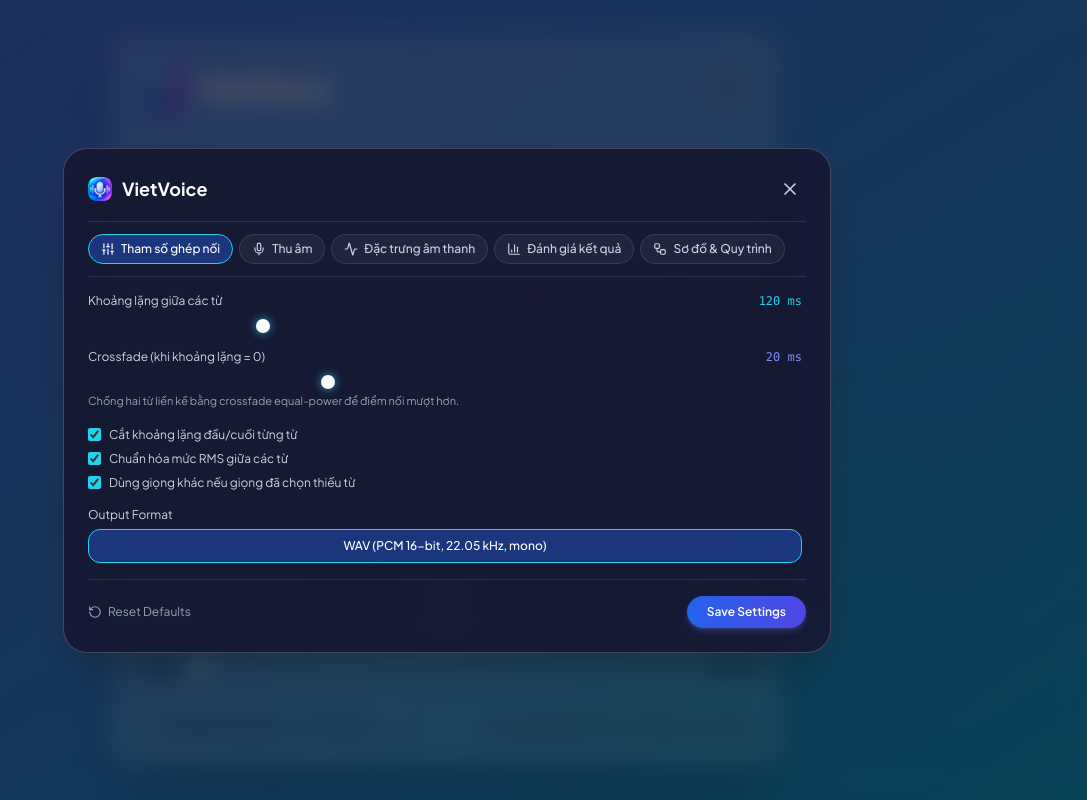
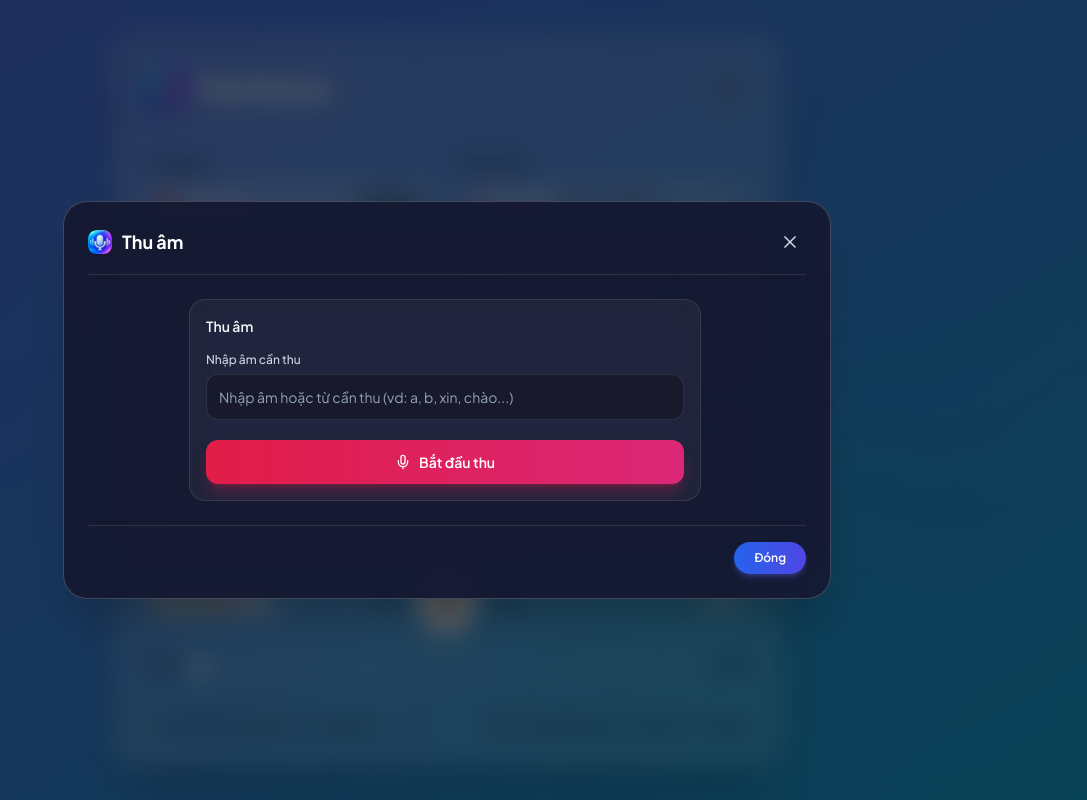
Before and after one commit to NhuYtech/VietVoice, a React (Vite) app: page / in a window 1280 px wide. Both pictures are taken after a click on the button "Settings". Shown: the whole page, without its empty margins (193-1280 px from the left). Built offline with nearby package versions, Linux system fonts and the light colour scheme.

Commit message:
refactor(settings): keep only recording (Thu âm) panel, remove all other redundant tabs

```diff
--- a/src/App.tsx
+++ b/src/App.tsx
@@ -10,15 +10,10 @@ import {
   Volume2,
   VolumeX,
   X,
-  Sliders,
   Check,
   RotateCcw,
   Headphones,
   Download,
-  Database,
-  Activity,
-  Workflow,
-  BarChart3,
   Mic,
   Loader2
 } from 'lucide-react';
@@ -26,10 +21,7 @@ import type { CorpusEntry, SynthResult } from './lib/types';
 import { getAllEntries } from './lib/store';
 import { loadManifest, normalizeText, synthesize } from './lib/tts';
 import logo from './assets/images/logo.png';
-import PipelinePanel from './components/PipelinePanel';
-import FeaturesPanel from './components/FeaturesPanel';
 import CorpusPanel from './components/CorpusPanel';
-import EvalPanel from './components/EvalPanel';
 
 interface VoiceOption {
   id: string;
@@ -72,15 +64,6 @@ const DEFAULT_VOICES: VoiceOption[] = [
 
 const SPEED_OPTIONS = [0.75, 1.0, 1.25, 1.5, 2.0];
 
-const SETTINGS_TABS = [
-  { id: 'params', label: 'Tham số ghép nối', icon: Sliders },
-  { id: 'corpus', label: 'Thu âm', icon: Mic },
-  { id: 'features', label: 'Đặc trưng âm thanh', icon: Activity },
-  { id: 'eval', label: 'Đánh giá kết quả', icon: BarChart3 },
-  { id: 'pipeline', label: 'Sơ đồ & Quy trình', icon: Workflow }
-] as const;
-type SettingsTabId = (typeof SETTINGS_TABS)[number]['id'];
-
 const DEFAULT_BARS = [
   22, 38, 55, 78, 92, 45, 68, 88, 100, 60, 35, 70, 85, 95, 50, 30, 65, 82,
   90, 75, 40, 60, 95, 80, 52, 38, 72, 86, 64, 42, 58, 74, 90, 65, 38, 24
@@ -90,7 +73,6 @@ export default function App() {
   // Corpus (ngữ liệu thu âm thật) & kết quả tổng hợp
   const [entries, setEntries] = useState<CorpusEntry[]>([]);
   const [lastResult, setLastResult] = useState<SynthResult | null>(null);
-  const [settingsTab, setSettingsTab] = useState<SettingsTabId>('params');
   const [statusMsg, setStatusMsg] = useState<string>('');
 
   // Input & Selection State
@@ -426,10 +408,7 @@ export default function App() {
                 <span>Prompt / Text</span>
                 <div className="flex items-center gap-2">
                   <button
-                    onClick={() => {
-                      setSettingsTab('corpus');
-                      setIsSettingsOpen(true);
-                    }}
+                    onClick={() => setIsSettingsOpen(true)}
                     className="text-[11px] text-slate-900 hover:text-black underline font-medium transition"
                   >
                     + Thu âm ({entries.length})
@@ -828,7 +807,7 @@ export default function App() {
                   alt="VietVoice Logo"
                   className="w-6 h-6 rounded-lg object-cover shadow-sm"
                 />
-                <h3 className="text-lg font-bold">VietVoice</h3>
+                <h3 className="text-lg font-bold">Thu âm</h3>
               </div>
               <button
                 onClick={() => setIsSettingsOpen(false)}
@@ -838,133 +817,18 @@ export default function App() {
               </button>
             </div>
 
-            {/* Sub-navigation inside Settings Modal */}
-            <div className="flex flex-wrap gap-1.5 py-3 border-b border-white/10">
-              {SETTINGS_TABS.map(({ id, label, icon: Icon }) => (
-                <button
-                  key={id}
-                  onClick={() => setSettingsTab(id)}
-                  className={`flex items-center gap-1.5 px-3 py-1.5 rounded-full text-xs font-medium border transition ${settingsTab === id
-                    ? 'bg-blue-600/40 border-cyan-400 text-white shadow-sm'
-                    : 'bg-white/5 border-white/10 text-slate-300 hover:bg-white/10 hover:text-white'
-                    }`}
-                >
-                  <Icon className="w-3.5 h-3.5" />
-                  {label}
-                </button>
-              ))}
-            </div>
-
-            {/* Settings Body */}
-            <div className="mt-4 flex-1 overflow-y-auto pr-1 space-y-4 text-sm">
-              {settingsTab === 'params' && (
-                <>
-                  {/* Khoảng lặng giữa các từ */}
-                  <div>
-                    <div className="flex justify-between text-xs text-slate-300 mb-1">
-                      <span>Khoảng lặng giữa các từ</span>
-                      <span className="font-mono text-cyan-400">{gapMs} ms</span>
-                    </div>
-                    <input
-                      type="range"
-                      min="0"
-                      max="500"
-                      step="10"
-                      value={gapMs}
-                      onChange={(e) => setGapMs(Number(e.target.value))}
-                      className="w-full h-1.5 bg-white/15 rounded-lg"
-                    />
-                  </div>
-
-                  {/* Crossfade */}
-                  <div>
-                    <div className="flex justify-between text-xs text-slate-300 mb-1">
-                      <span>Crossfade (khi khoảng lặng = 0)</span>
-                      <span className="font-mono text-indigo-400">{crossfadeMs} ms</span>
-                    </div>
-                    <input
-                      type="range"
-                      min="0"
-                      max="60"
-                      step="5"
-                      value={crossfadeMs}
-                      onChange={(e) => setCrossfadeMs(Number(e.target.value))}
-                      className="w-full h-1.5 bg-white/15 rounded-lg"
-                    />
-                    <p className="text-[11px] text-slate-400 mt-0.5">Chồng hai từ liền kề bằng crossfade equal-power để điểm nối mượt hơn.</p>
-                  </div>
-
-                  {/* Tiền xử lý */}
-                  <div className="space-y-2">
-                    {[
-                      { label: 'Cắt khoảng lặng đầu/cuối từng từ', value: trim, set: setTrim },
-                      { label: 'Chuẩn hóa mức RMS giữa các từ', value: normalize, set: setNormalize },
-                      { label: 'Dùng giọng khác nếu giọng đã chọn thiếu từ', value: fallbackSpeaker, set: setFallbackSpeaker }
-                    ].map((opt) => (
-                      <label key={opt.label} className="flex items-center gap-2 text-xs text-slate-300 cursor-pointer">
-                        <input
-                          type="checkbox"
-                          checked={opt.value}
-                          onChange={(e) => opt.set(e.target.checked)}
-                          className="accent-cyan-400"
-                        />
-                        {opt.label}
-                      </label>
-                    ))}
-                  </div>
-
-                  {/* Output Audio Format */}
-                  <div>
-                    <label className="block text-xs text-slate-300 mb-1.5">
-                      Output Format
-                    </label>
-                    <div className="grid grid-cols-1 gap-2">
-                      <div className="px-2 py-2 rounded-xl text-xs font-medium border bg-blue-600/40 border-cyan-400 text-white shadow-sm text-center">
-                        WAV (PCM 16-bit, 22.05 kHz, mono)
-                      </div>
-                    </div>
-                  </div>
-                </>
-              )}
-
-              {settingsTab === 'corpus' && (
-                <CorpusPanel entries={entries} refresh={refreshEntries} speaker={selectedVoice.name.replace('Giọng ', '')} />
-              )}
-
-              {settingsTab === 'features' && (
-                <FeaturesPanel entries={entries} />
-              )}
-
-              {settingsTab === 'eval' && (
-                <EvalPanel entries={entries} last={lastResult} />
-              )}
-
-              {settingsTab === 'pipeline' && (
-                <PipelinePanel />
-              )}
+            {/* Modal Body - Chỉ còn Thu âm */}
+            <div className="mt-4 flex-1 overflow-y-auto pr-1 text-sm">
+              <CorpusPanel entries={entries} refresh={refreshEntries} speaker={selectedVoice.name.replace('Giọng ', '')} />
             </div>
 
             {/* Modal Actions */}
-            <div className="mt-4 pt-4 border-t border-white/10 flex items-center justify-between">
-              <button
-                onClick={() => {
-                  setGapMs(120);
-                  setCrossfadeMs(20);
-                  setTrim(true);
-                  setNormalize(true);
-                  setFallbackSpeaker(true);
-                }}
-                className="flex items-center gap-1.5 text-xs text-slate-400 hover:text-white transition"
-              >
-                <RotateCcw className="w-3.5 h-3.5" />
-                Reset Defaults
-              </button>
-
+            <div className="mt-4 pt-4 border-t border-white/10 flex items-center justify-end">
               <button
                 onClick={() => setIsSettingsOpen(false)}
                 className="px-5 py-2 rounded-full bg-gradient-to-r from-blue-600 to-indigo-600 text-xs font-semibold text-white hover:from-blue-500 hover:to-indigo-500 shadow-md shadow-indigo-500/30 transition"
               >
-                Save Settings
+                Đóng
               </button>
             </div>
           </div>
```
